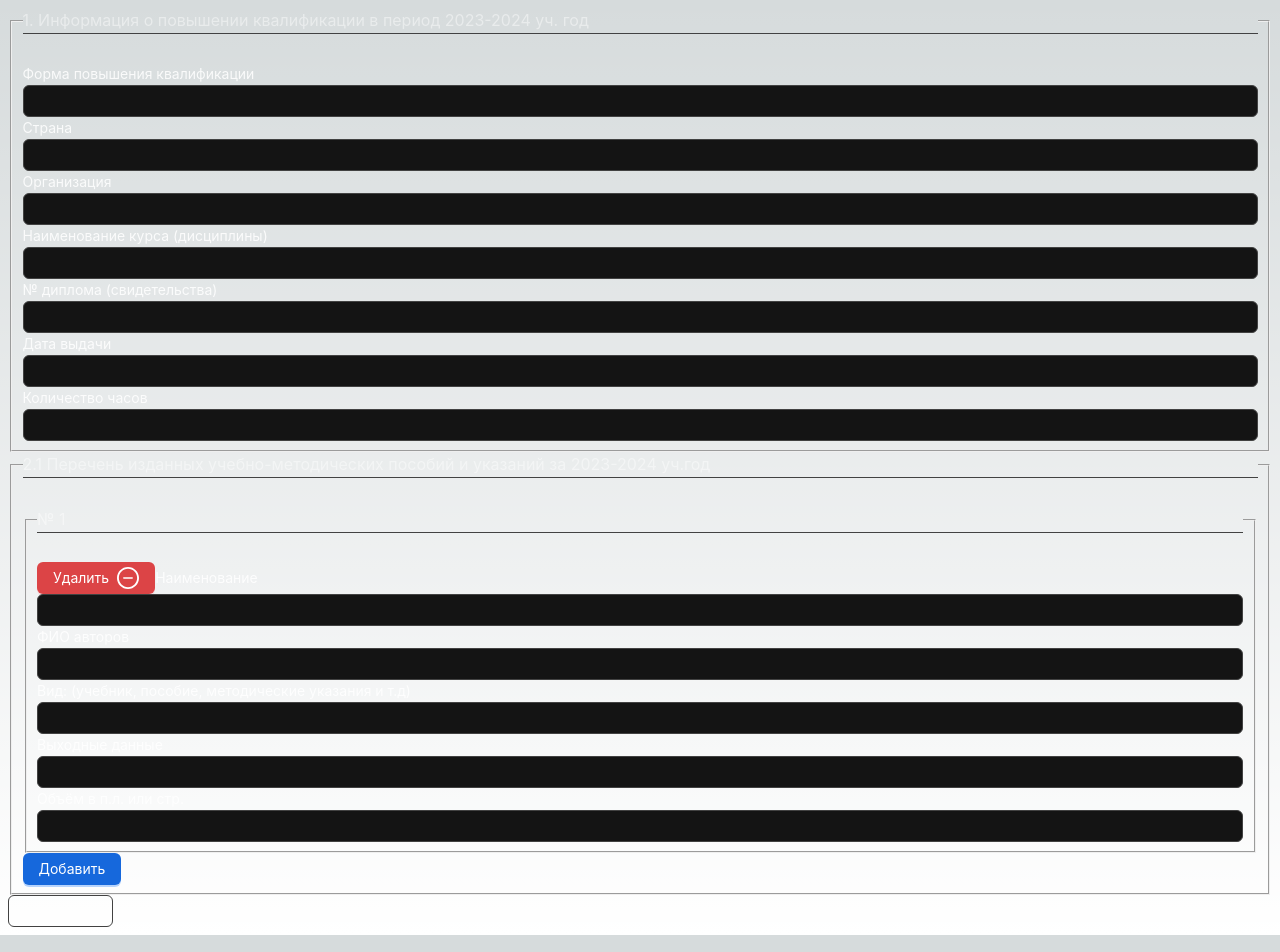
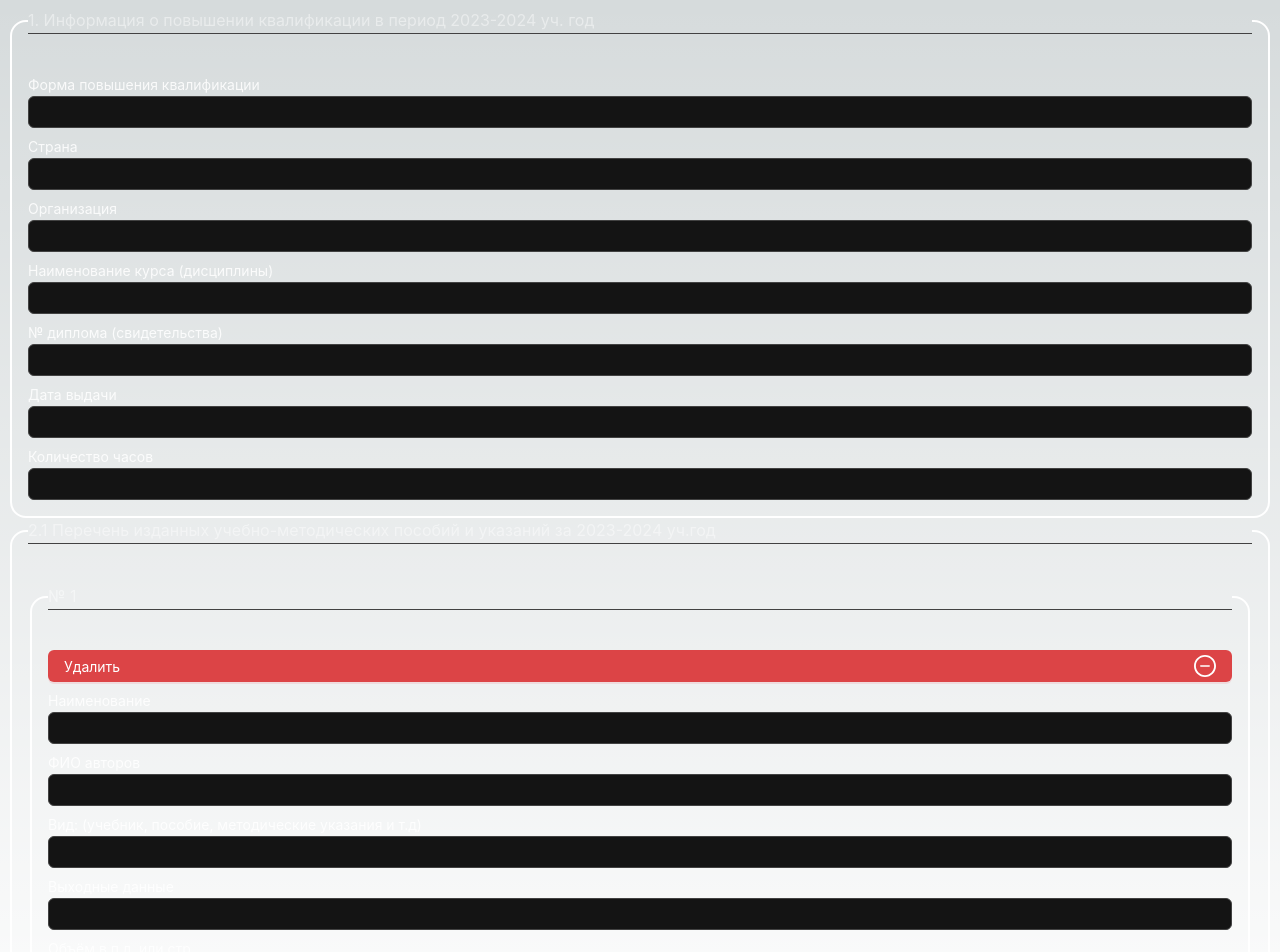
Before and after one commit to mpdocs/mpdocs-frontend, a Next.js app: page / in a window 1280 px wide. Shown: the top 952 px of the page. Built offline with nearby package versions, Linux system fonts and the light colour scheme; no server answers.

Commit message:
feat: update styles(tailwind -> scss)

```diff
--- /dev/null
+++ b/src/app/components/AuthForm/styles.module.scss
@@ -0,0 +1,24 @@
+.form {
+  background-color: #ffffff;
+  border-radius: 0.75rem;
+  padding: 1.25rem;
+  display: flex;
+  flex-direction: column;
+  justify-content: center;
+  align-items: center;
+  gap: 1.5rem;
+}
+
+.label {
+  display: flex;
+  flex-direction: column;
+  gap: 1px;
+  width: 100%;
+}
+
+.span {
+  color: #000000;
+  font-size: 1.125rem;
+  display: block;
+  font-weight: bold;
+}
--- a/src/app/components/ReportForm/index.tsx
+++ b/src/app/components/ReportForm/index.tsx
@@ -6,6 +6,7 @@ import Label from "@/app/components/Label";
 import type { MethodicalWork, ReportFormValues } from "@/app/components/ReportForm/types";
 import { Button, Form, Input } from "antd";
 import { MinusCircleOutlined } from "@ant-design/icons";
+import styles from "./styles.module.scss";
 
 const ReportForm = () => {
   const {
@@ -70,7 +71,7 @@ const ReportForm = () => {
 
   return (
     <Form onFinish={handleSubmit(sendReport)} className="lg:w-5/12 md:w-8/12 sm:w-12/12">
-      <fieldset className="flex flex-col gap-2 border-2 rounded-2xl border-white p-4">
+      <fieldset className={styles.fieldset}>
         <legend>1. Информация о повышении квалификации в период 2023-2024 уч. год</legend>
         <Label htmlFor={`qualification_improvement.form`}>
           <span>Форма повышения квалификации</span>
@@ -144,17 +145,17 @@ const ReportForm = () => {
         </Label>
       </fieldset>
 
-      <fieldset className="flex flex-col gap-2 border-2 rounded-2xl border-white p-4">
+      <fieldset className={styles.fieldset}>
         <legend>2.1 Перечень изданных учебно-методических пособий и указаний за 2023-2024 уч.год</legend>
-        <div className="flex flex-col gap-6">
+        <div className={styles.fieldsets_wrapper}>
           {controlledMethodicalWorksFields.map((field, index) => (
-            <fieldset key={index} className="flex flex-col gap-2 border-2 rounded-2xl border-white p-4">
+            <fieldset key={index} className={styles.fieldset}>
               <legend>№ {index + 1}</legend>
               <Button
                 onClick={() => {
                   onRemoveEducationalAndMethodicalManualsField(index);
                 }}
-                className="flex items-center justify-between"
+                className={styles.btn_remove}
                 type="primary"
                 htmlType="button"
                 danger
@@ -220,7 +221,7 @@ const ReportForm = () => {
         </Button>
       </fieldset>
 
-      <Button type="primary" htmlType="submit" className="mt-2 m-auto w-full" disabled={!isValid}>
+      <Button type="primary" htmlType="submit" className={styles.btn_add} disabled={!isValid}>
         Отправить
       </Button>
     </Form>
--- /dev/null
+++ b/src/app/components/ReportForm/styles.module.scss
@@ -0,0 +1,41 @@
+.form {
+  width: 41.6666667%;
+}
+
+@media (min-width: 768px) {
+  .form {
+    width: 66.6666667%;
+  }
+}
+
+@media (min-width: 640px) {
+  .form {
+    width: 100%;
+  }
+}
+
+.fieldset {
+  display: flex;
+  flex-direction: column;
+  gap: 0.5rem;
+  border: 2px solid #ffffff;
+  border-radius: 1rem;
+  padding: 1rem;
+}
+
+.fieldsets_wrapper {
+  display: flex;
+  flex-direction: column;
+  gap: 6px;
+}
+
+.btn_remove {
+  display: flex;
+  align-items: center;
+  justify-content: space-between;
+}
+
+.btn_add {
+  margin: 2px auto;
+  width: 100%;
+}
```
Also changed, not shown: src/app/components/AuthForm/index.tsx (+9 -11 lines).
